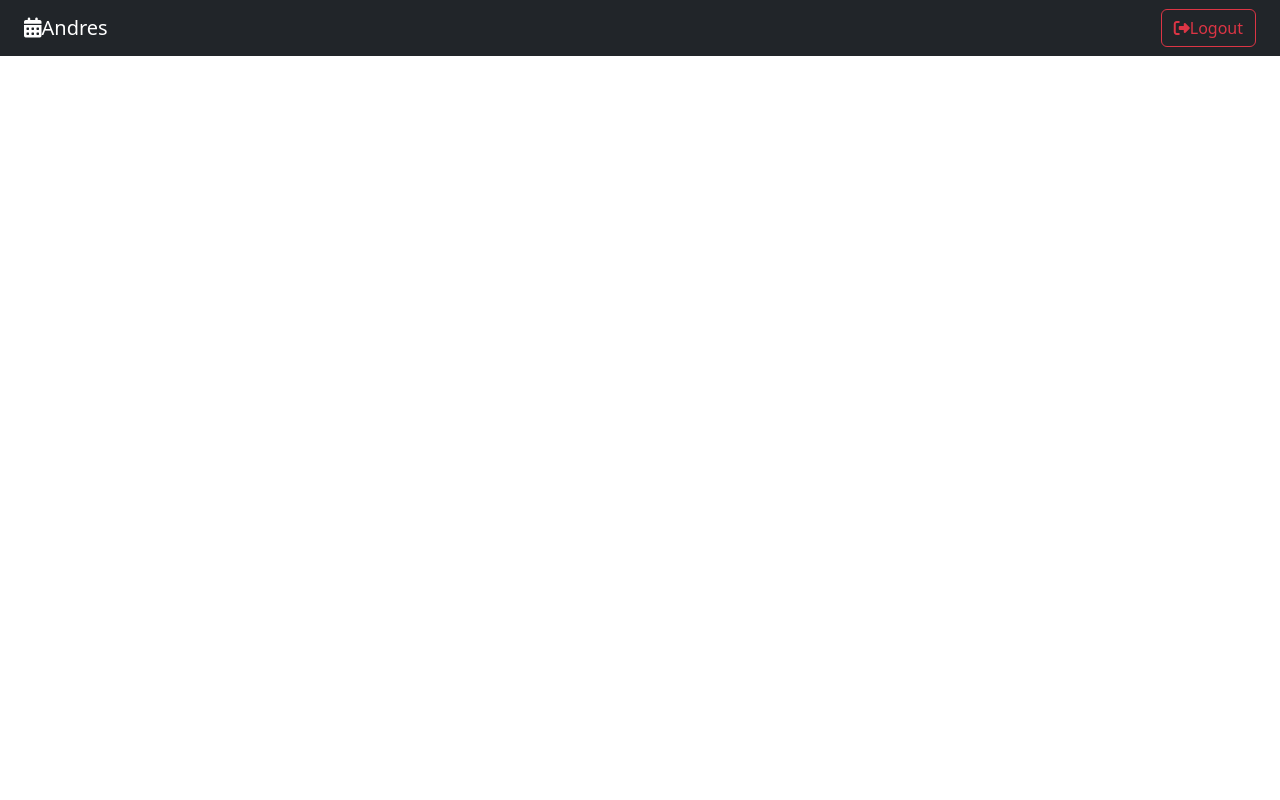
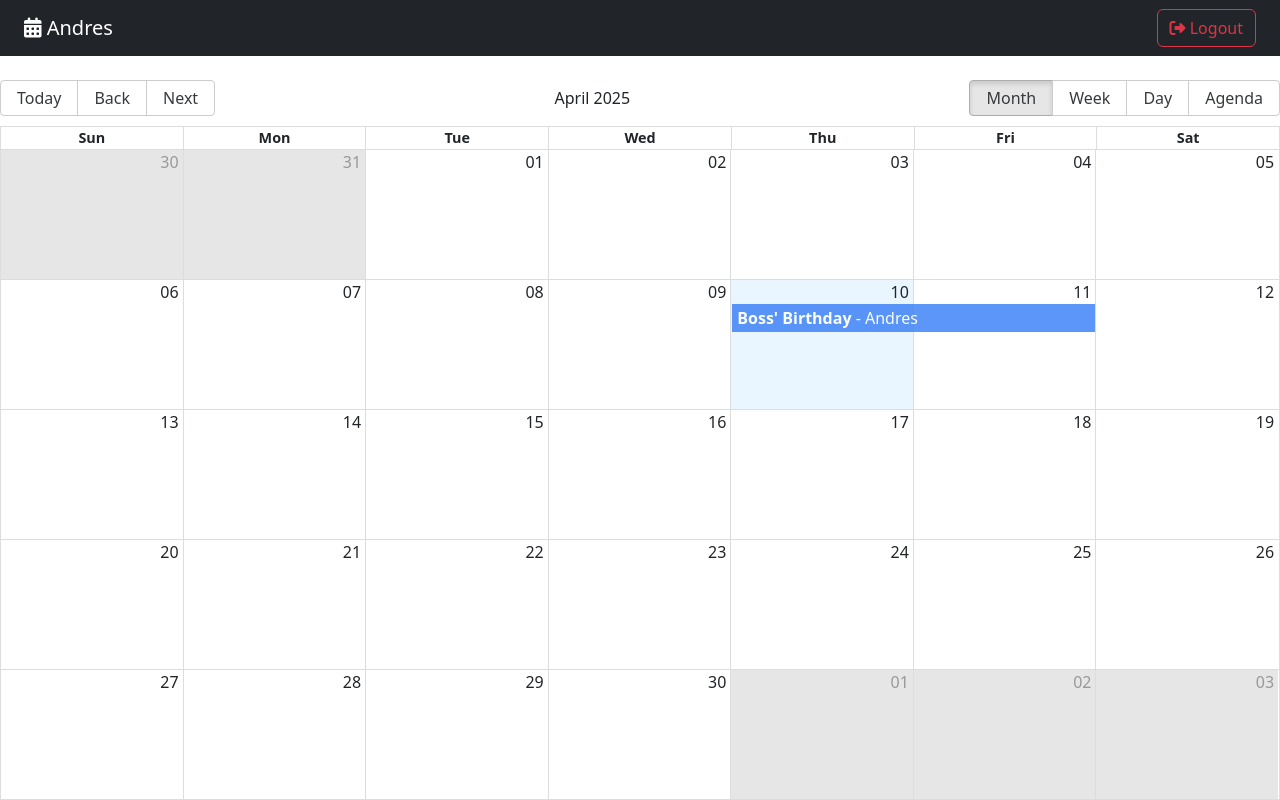
Before and after one commit to andresmotta9/calendar-app, a React (Vite) app: page / in a window 1280 px wide. Built offline with nearby package versions, Linux system fonts and the light colour scheme.

Commit message:
Add Calendar Component and Calendar Event

```diff
--- a/package.json
+++ b/package.json
@@ -10,7 +10,9 @@
     "preview": "vite preview"
   },
   "dependencies": {
+    "date-fns": "^4.1.0",
     "react": "^19.0.0",
+    "react-big-calendar": "^1.18.0",
     "react-dom": "^19.0.0",
     "react-router-dom": "6"
   },
--- /dev/null
+++ b/src/calendar/components/CalendarEvent.jsx
@@ -0,0 +1,10 @@
+export const CalendarEvent = ({ event }) => {
+  const { title, user } = event;
+
+  return (
+    <>
+      <strong>{title}</strong>
+      <span> - {user.name}</span>
+    </>
+  );
+};
--- a/src/calendar/components/Navbar.jsx
+++ b/src/calendar/components/Navbar.jsx
@@ -2,12 +2,12 @@ export const Navbar = () => {
   return (
     <div className="navbar navbar-dark bg-dark mb-4 px-4">
       <span className="navbar-brand">
-        <i className="fas fa-calendar-alt"></i>
-        Andres
+        <i className="fas fa-calendar-alt"> </i>
+        <span> Andres</span>
       </span>
       <button className="btn btn-outline-danger">
         <i className="fas fa-sign-out-alt"></i>
-        <span>Logout</span>
+        <span> Logout</span>
       </button>
     </div>
   );
--- a/src/calendar/index.js
+++ b/src/calendar/index.js
@@ -1,2 +1,3 @@
+export * from './components/Navbar';
+export * from './components/CalendarEvent';
 export * from './pages/CalendarPage';
-export * from './components/Navbar';
--- a/src/calendar/pages/CalendarPage.jsx
+++ b/src/calendar/pages/CalendarPage.jsx
@@ -1,9 +1,58 @@
-import { Navbar } from '../';
+import { Calendar, Views } from 'react-big-calendar';
+import 'react-big-calendar/lib/css/react-big-calendar.css';
+import { addHours } from 'date-fns';
+
+import { Navbar, CalendarEvent } from '../';
+import { localizer } from '../../helpers';
+import { useState } from 'react';
+
+const events = [
+  {
+    title: "Boss' Birthday",
+    notes: 'A cake should be bought',
+    start: new Date(),
+    end: addHours(new Date(), 2),
+    bgColor: '#fafafa',
+    user: {
+      _id: '123',
+      name: 'Andres',
+    },
+  },
+];
 
 export const CalendarPage = () => {
+  const [currentView, setCurrentView] = useState(Views.MONTH);
+  const [currentDate, setCurrentDate] = useState(new Date());
+
+  const eventStyleGetter = (event, start, end, isSelected) => {
+    const style = {
+      backgroundColor: '#347CF7',
+      borderRadius: '0px',
+      opacity: 0.8,
+      color: 'white',
+    };
+    return { style };
+  };
+
   return (
     <>
       <Navbar />
+      <Calendar
+        culture="en-US"
+        localizer={localizer}
+        events={events}
+        startAccessor="start"
+        endAccessor="end"
+        date={currentDate}
+        view={currentView}
+        onView={setCurrentView}
+        onNavigate={setCurrentDate}
+        style={{ height: 'calc(100vh - 80px)' }}
+        eventPropGetter={eventStyleGetter}
+        components={{
+          event: CalendarEvent,
+        }}
+      />
     </>
   );
 };
--- /dev/null
+++ b/src/helpers/calendarLocalizer.js
@@ -0,0 +1,15 @@
+import { dateFnsLocalizer } from 'react-big-calendar';
+import { format, parse, startOfWeek, getDay } from 'date-fns';
+import enUS from 'date-fns/locale/en-US';
+
+const locales = {
+  'en-US': enUS,
+};
+
+export const localizer = dateFnsLocalizer({
+  format,
+  parse,
+  startOfWeek,
+  getDay,
+  locales,
+});
--- /dev/null
+++ b/src/helpers/index.js
@@ -0,0 +1 @@
+export * from './calendarLocalizer';
```
Also changed, not shown: 1 other file (tests, documents, lock files or other folders).
